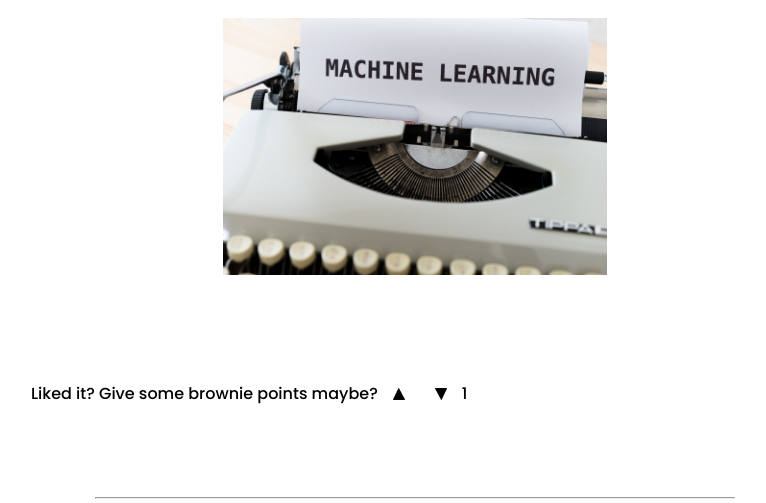
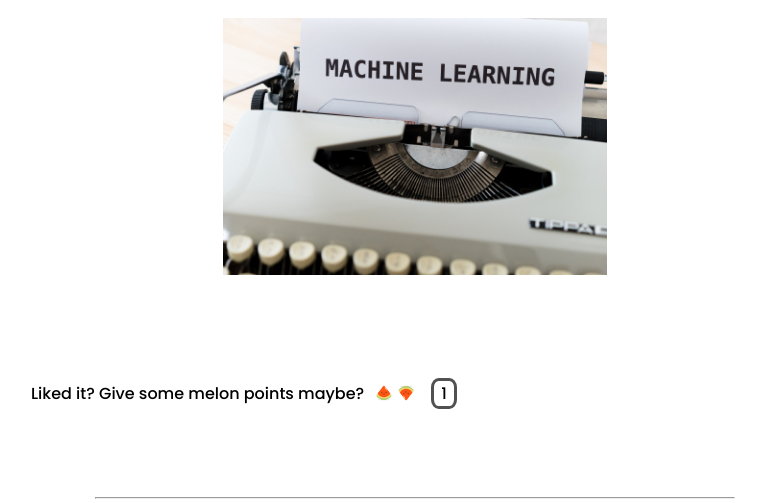
Before and after one commit to kushuu/the-aalsi-blog, a Django app: the page made by templates/article.html in a window 1280 px wide. Shown: the part 197-700 px from the top of the page, without its empty margins (225-991 px from the left). Run offline with Django 3.2, Linux system fonts and the light colour scheme; data comes from the database, SQL or seed files in the repository; some libraries are stand-ins or nearby versions.

Commit message:
working on scrolling bar

```diff
--- a/static/main.js
+++ b/static/main.js
@@ -95,3 +95,45 @@ const hidePreloader = () => {
 }
 
 window.addEventListener("load", hidePreloader);
+
+
+// for scroller
+function scrollProgressBar() {
+    var getMax = function () {
+      return $(document).height() - $(window).height();
+    };
+
+    var getValue = function () {
+      return $(window).scrollTop();
+    };
+
+    var progressBar = $(".progress-bar"),
+      max = getMax(),
+      value,
+      width;
+
+    var getWidth = function () {
+      // Calculate width in percentage
+      value = getValue();
+      width = (value / max) * 100;
+      width = width + "%";
+      return width;
+    };
+
+    var setWidth = function () {
+      progressBar.css({ width: getWidth() });
+    };
+
+    $(document).on("scroll", setWidth);
+    $(window).on("resize", function () {
+      // Need to reset max
+      max = getMax();
+      setWidth();
+    });
+}
+
+$(document).ready(function () {
+    SF_scripts();
+
+    scrollProgressBar();
+});
--- a/static/styles.css
+++ b/static/styles.css
@@ -273,6 +286,10 @@ img {
     margin-left: auto;
     margin-right: auto;
   }
+  .img_art {
+    left: 0;
+    right: 0;
+  }
 }
 
 
@@ -441,19 +462,38 @@ footer {
 }
 
 .like{
-	width: 12px;
-  height: 12px;
+	width: 16px;
+  height: 16px;
 	cursor: pointer;
 	transition:.1s;
   margin-top: 23px;
-  margin-left: 15px;
-  margin-right: 15px;
+  margin-left: 3px;
+  margin-right: 3px;
+  padding-top: auto;
+  padding-bottom: auto;
+  margin-top: auto;
+  margin-bottom: auto;
+}
 
+.like-text {
+  margin-right: 9px;
+}
+
+.likes-count {
+  margin-left: 14px;
+  border: rgb(82, 81, 81);
+  border-style:solid;
+  padding-left: 7px;
+  padding-right: 7px;
+  border-radius: 30%;
+  margin-top: auto;
+  margin-bottom: auto;
 }
 
 .like_box {
   display: flex;
   padding: 0px;
+  /* margin: -20px; */
 }
 
 .recent_articles {
--- a/templates/article.html
+++ b/templates/article.html
@@ -13,9 +16,9 @@
     <img class = "img_art" src={{article.img.url}} alt="">
     <p>{{article.article_body | safe}}</p><br><br>
     <div class="like_box">
-        <p>Liked it? Give some brownie points maybe?</p>
-        <img data-action="like" data-id = {{article.id}} class="like update-likes" src="/static/img/arrow-up.png">
-        <img data-action="dislike" data-id = {{article.id}} class="like update-likes" src="/static/img/arrow-down.png">
-        <p>{{article.likes}}</p>
+        <p class="like-text">Liked it? Give some melon points maybe?</p>
+        <img data-action="like" data-id = {{article.id}} class="like update-likes" src="/static/img/melon-up.png">
+        <img data-action="dislike" data-id = {{article.id}} class="like update-likes" src="/static/img/melon-down.png">
+        <p class="likes-count">{{article.likes}}</p>
     </div>
 {% endblock content %}
--- a/templates/base.html
+++ b/templates/base.html
@@ -9,6 +9,7 @@
 
         <title>{% block title %}{% endblock title %}</title>
         <link rel = "icon" href = "/static/img/logo.png" type = "image/x-icon">
+        <script src="http://ajax.googleapis.com/ajax/libs/jquery/1.9.1/jquery.min.js"></script>
     </head>
     <body>
 
--- a/templates/index.html
+++ b/templates/index.html
@@ -16,7 +16,7 @@
     </div>
 
     <div class="preloader-text">
-        Loading
+        What time is it? 🥱
     </div>
 </div>
 
@@ -30,7 +30,8 @@
 <p><strong>What knowledge is good if not shared with others?</strong></p>
 <p>Through the years of learning and practising coding related subjects, one thing that I've realised is that making projects is a good way to get actual knowledge, but to retain it for a longer time, you need to document it, mannerly. Wrtiting articles is one of the proven efficient ways to achieve this.</p>
 <p>Penning something down makes you go through the process thoroughly, once again. Another very important aspect of writing articles (maintaining a blog) is that you have a beautiful proof of you knowing that concept.</p>
-
+<h2>Getting started (●'◡'●)</h2>
+<p>The different categories are shown on the nav bar, there you can find the respective articles. In case you're looking for a complete list of articles, then "All Articles" is where you need to visit.</p>
 
 <br><br><br>
 
```
Also changed, not shown: other parts of static/styles.css (+41 -0 lines), other parts of templates/article.html (+3 -0 lines), db.sqlite3, static/img/melon-down.png (added), static/img/melon-up.png (added).
